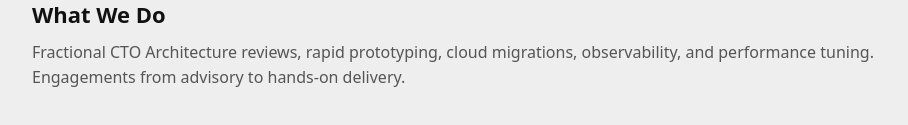
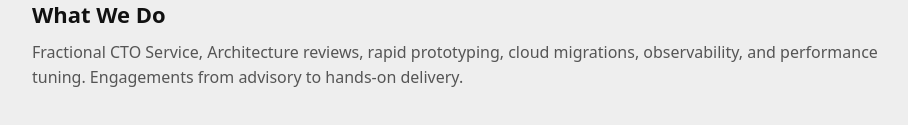
Before and after one commit to winged-keys/wingedkeys.github.io, a plain HTML site: page index.html in a window 1280 px wide. Shown: the part 675-800 px from the top of the page, without its empty margins (158-1066 px from the left). Drawn offline with Linux system fonts and the light colour scheme.

Commit message:
Update index.html

```diff
--- a/index.html
+++ b/index.html
@@ -91,7 +91,7 @@
     <main>
       <section id="services">
         <h2>What We Do</h2>
-        <p>Fractional CTO Architecture reviews, rapid prototyping, cloud migrations, observability, and performance tuning. Engagements from advisory to hands‑on delivery.</p>
+        <p>Fractional CTO Service, Architecture reviews, rapid prototyping, cloud migrations, observability, and performance tuning. Engagements from advisory to hands‑on delivery.</p>
       </section>
 
       <section id="about">
```
